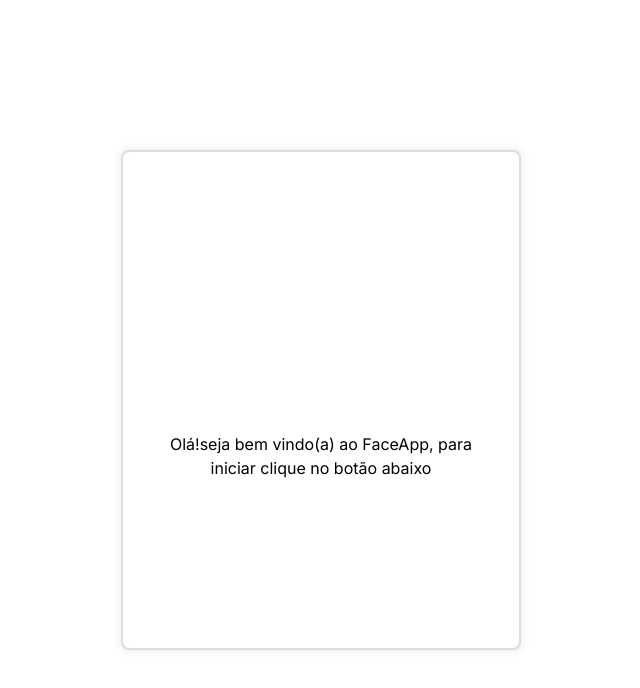
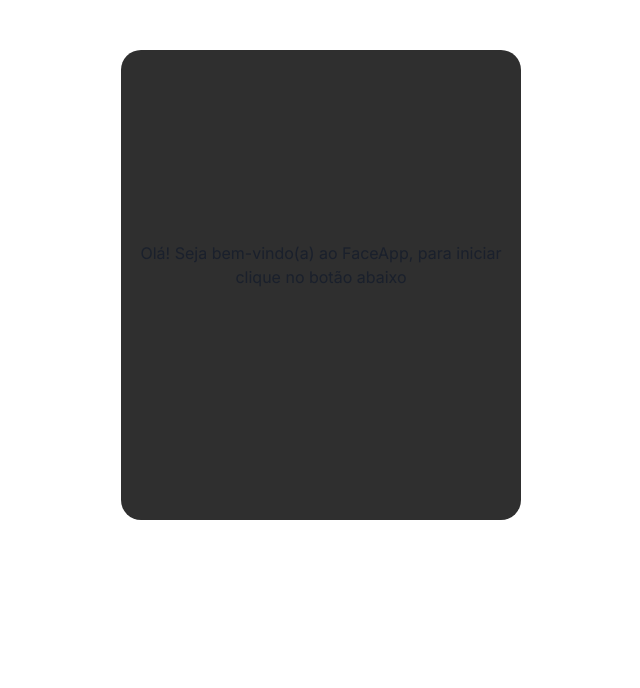
Before and after one commit to LeonardoSchmittK/front_faceapp, a React (Create React App) app: page / in a window 1280 px wide. Shown: the top 688 px of the page, without its empty margins (319-959 px from the left). Built offline with nearby package versions, Linux system fonts and the light colour scheme; no server answers; sample sign-in values are in the browser's storage.

Commit message:
Feat:Create dark mode login screen

```diff
--- a/public/index.html
+++ b/public/index.html
@@ -32,7 +32,6 @@
   <noscript>You need to enable JavaScript to run this app.</noscript>
   <div id="box"></div>
   <div id="root"></div>
-  <div id="textLogin">Olá!seja bem vindo(a) ao FaceApp, para iniciar clique no botão abaixo </div>
   <!--
       This HTML file is a template.
       If you open it directly in the browser, you will see an empty page.
--- a/src/cssMtj/loginPage.css
+++ b/src/cssMtj/loginPage.css
@@ -1,38 +1,29 @@
-#root, #box, #textLogin{
+#root,
+#box,
+#textLogin {
 
   position: absolute;
-  top: 500px; /* Distância fixa do topo */
+  top: 500px;
   left: 50%;
   transform: translate(-50%, 0);
-  width: 80vw; /* Adapta ao tamanho da tela */
-  max-width: 400px; /* Limita o tamanho máximo */
+  width: 80vw;
+  max-width: 400px;
   height: auto;
+}
 
 
-
-}
-#box{
-  background-color: white;    /* cor de fundo branca */
-  width: 400px;               /* largura do quadrado */
-  height: 500px;              /* altura do quadrado */
-  border: 2px solid #ddd;     /* borda cinza clara para destacar */
-  box-shadow: 0 0 10px rgba(0,0,0,0.1); /* sombra leve para dar profundidade */
-  border-radius: 8px;         /* cantos arredondados (opcional) */
-  display: flex;              /* para alinhar o conteúdo se quiser */
-  justify-content: center;
-  align-items: center;
-  top:150px;
-}
-#textLogin{
-  color: black;
+#textLogin {
+  color: #CCCC;
   top: 400px;
   font-family: 'Inter', sans-serif;
-    display: flex;
+  display: flex;
   flex-direction: column;
   align-items: center;
-  justify-content: center; /* se quiser centralizar também verticalmente */
-  text-align: center; /* aplica para todo texto */
+  justify-content: center;
+  text-align: center;
   padding: 2rem;
+}
 
-
+#root {
+  top: 50px
 }
--- a/src/pages/Login.jsx
+++ b/src/pages/Login.jsx
@@ -6,7 +6,7 @@ import { useNavigate } from 'react-router-dom';
 function Login() {
   const login = useStore((state) => state.login);
   const navigate = useNavigate();
-  const [checkingToken, setCheckingToken] = useState(true); // controle de carregamento
+  const [checkingToken, setCheckingToken] = useState(true);
 
   useEffect(() => {
     const token = localStorage.getItem('token');
@@ -29,17 +29,16 @@ function Login() {
       .then(data => {
         if (data.valid) {
           login(data.user);
-          console.log(data.user)
+          console.log(data.user);
           navigate('/Home');
         } else {
-            localStorage.removeItem('token');
-            navigate("/")
+          localStorage.removeItem('token');
+          navigate('/');
         }
       })
       .catch(() => {
         localStorage.removeItem('token');
-        navigate("/")
-
+        navigate('/');
       })
       .finally(() => {
         setCheckingToken(false);
@@ -58,20 +57,39 @@ function Login() {
 
     const data = await res.json();
     login(data.user);
-    console.log(data.user)
     localStorage.setItem('token', data.token);
-    navigate("/Home");
     console.log('Login backend response:', data);
+    navigate('/Home');
   };
 
+  if (checkingToken) return <div>Verificando login...</div>;
 
   return (
-    <>
+    <div
+      style={{
+        display: 'flex',
+        justifyContent: 'center',
+        alignItems: 'center',
+        minHeight: '470px',
+        backgroundColor: '#2F2F2F',
+        flexDirection: 'column',
+        borderRadius: '20px'
+
+      }}
+    >
+      <h2 style={{ fontFamily: 'Inter, sans-serif', marginBottom: '20px' }}>
+
+      </h2>
+      <h2 style={{ fontFamily: 'Inter, sans-serif', marginBottom: '20px', textAlign: 'center' }}>
+        Olá! Seja bem-vindo(a) ao FaceApp, para iniciar clique no botão abaixo
+      </h2>
       <GoogleLogin
+        theme="filled_black"
+        size="large"
         onSuccess={handleLoginSuccess}
         onError={() => console.log('Login failed')}
       />
-    </>
+    </div>
   );
 }
 
```
Also changed, not shown: src/auth/Login.jsx (+28 -12 lines).
